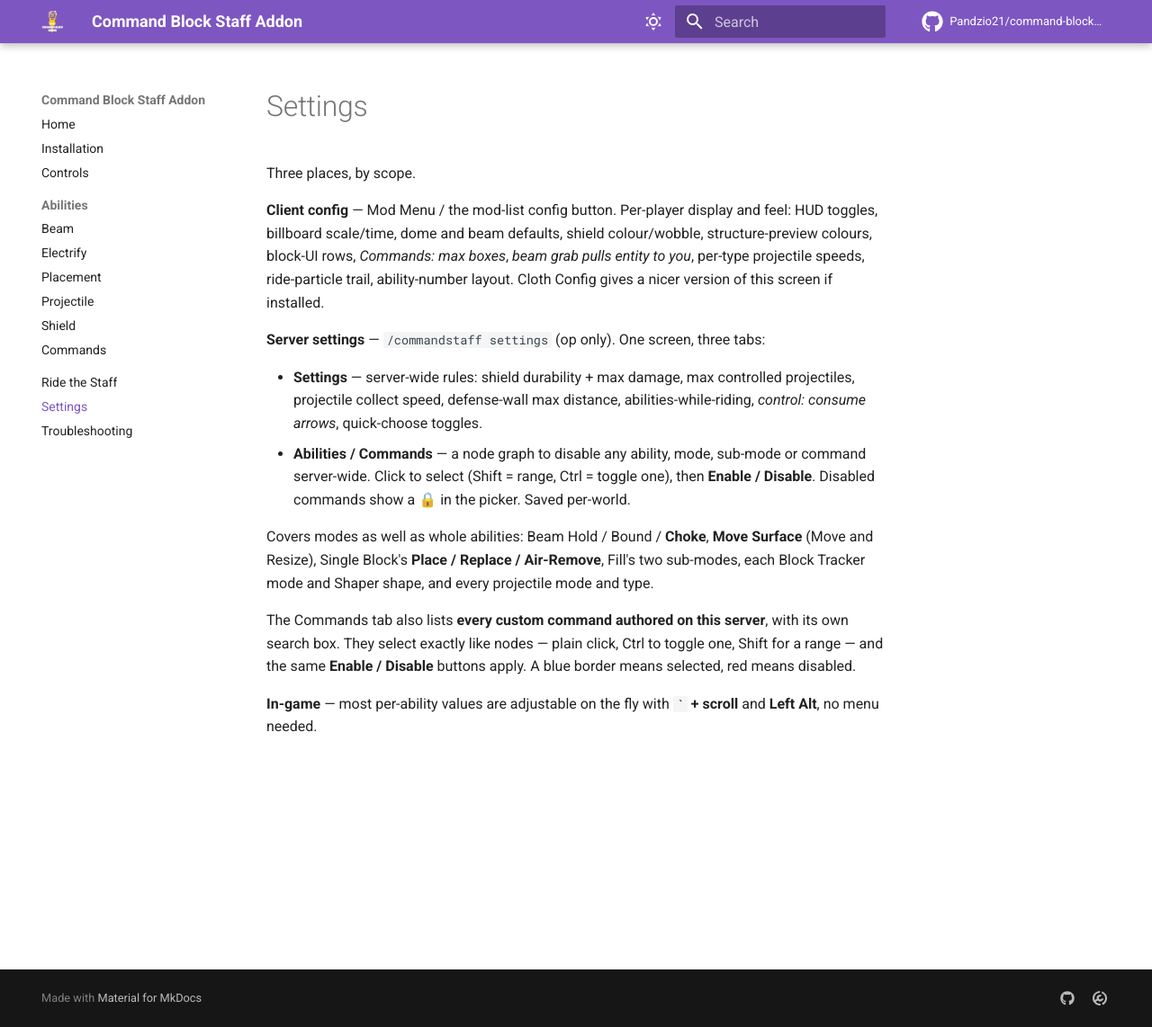
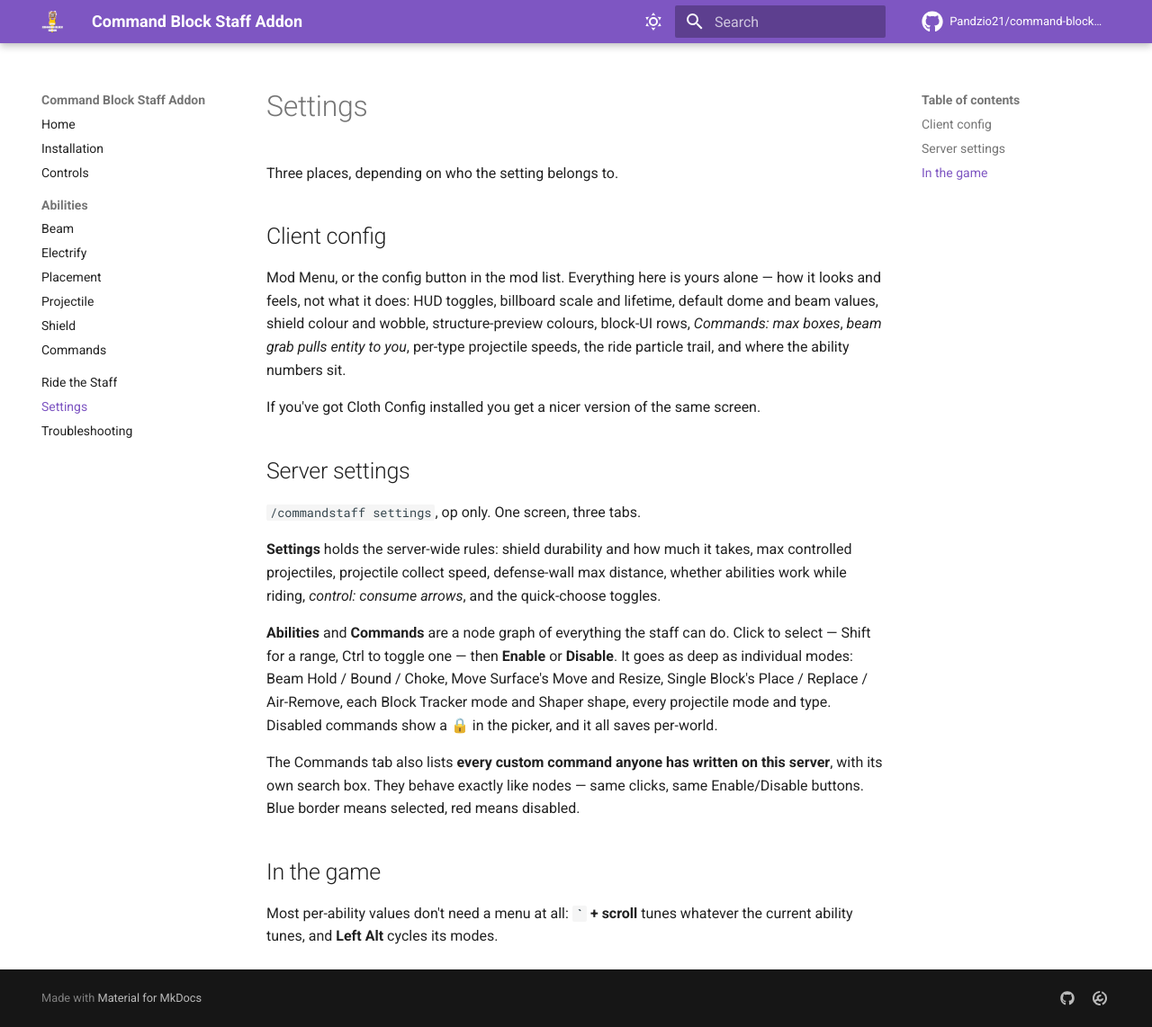
Before and after one commit to Pandzio21/command-block-staff, an MkDocs documentation site: the page built from docs/settings.md, in a window 1280 px wide and 1142 px high. Shown: the whole window at 90% size. Built offline with MkDocs 1.6.1 and Material for MkDocs 9.7.7, drawn with Linux system fonts in a browser that asks for light colours; comment, search, counter and statistics services are not loaded.

Commit message:
Same voice for installation, settings, ride, commands and FAQ
Also: left-click now destroys an active Defense Wall.

```diff
--- a/docs/settings.md
+++ b/docs/settings.md
@@ -1,28 +1,35 @@
 # Settings
 
-Three places, by scope.
+Three places, depending on who the setting belongs to.
 
-**Client config** — Mod Menu / the mod-list config button. Per-player display and feel: HUD toggles,
-billboard scale/time, dome and beam defaults, shield colour/wobble, structure-preview colours, block-UI
-rows, *Commands: max boxes*, *beam grab pulls entity to you*, per-type projectile speeds, ride-particle
-trail, ability-number layout. Cloth Config gives a nicer version of this screen if installed.
+## Client config
 
-**Server settings** — `/commandstaff settings` (op only). One screen, three tabs:
+Mod Menu, or the config button in the mod list. Everything here is yours alone — how it looks and feels,
+not what it does: HUD toggles, billboard scale and lifetime, default dome and beam values, shield colour
+and wobble, structure-preview colours, block-UI rows, *Commands: max boxes*, *beam grab pulls entity to
+you*, per-type projectile speeds, the ride particle trail, and where the ability numbers sit.
 
-- **Settings** — server-wide rules: shield durability + max damage, max controlled projectiles, projectile
-  collect speed, defense-wall max distance, abilities-while-riding, *control: consume arrows*, quick-choose
-  toggles.
-- **Abilities / Commands** — a node graph to disable any ability, mode, sub-mode or command server-wide.
-  Click to select (Shift = range, Ctrl = toggle one), then **Enable / Disable**. Disabled commands show a 🔒
-  in the picker. Saved per-world.
+If you've got Cloth Config installed you get a nicer version of the same screen.
 
-  Covers modes as well as whole abilities: Beam Hold / Bound / **Choke**, **Move Surface** (Move and
-  Resize), Single Block's **Place / Replace / Air-Remove**, Fill's two sub-modes, each Block Tracker mode
-  and Shaper shape, and every projectile mode and type.
+## Server settings
 
-  The Commands tab also lists **every custom command authored on this server**, with its own search box.
-  They select exactly like nodes — plain click, Ctrl to toggle one, Shift for a range — and the same
-  **Enable / Disable** buttons apply. A blue border means selected, red means disabled.
+`/commandstaff settings`, op only. One screen, three tabs.
 
-**In-game** — most per-ability values are adjustable on the fly with **`` ` `` + scroll** and **Left Alt**,
-no menu needed.
+**Settings** holds the server-wide rules: shield durability and how much it takes, max controlled
+projectiles, projectile collect speed, defense-wall max distance, whether abilities work while riding,
+*control: consume arrows*, and the quick-choose toggles.
+
+**Abilities** and **Commands** are a node graph of everything the staff can do. Click to select — Shift for
+a range, Ctrl to toggle one — then **Enable** or **Disable**. It goes as deep as individual modes: Beam
+Hold / Bound / Choke, Move Surface's Move and Resize, Single Block's Place / Replace / Air-Remove, each
+Block Tracker mode and Shaper shape, every projectile mode and type. Disabled commands show a 🔒 in the
+picker, and it all saves per-world.
+
+The Commands tab also lists **every custom command anyone has written on this server**, with its own search
+box. They behave exactly like nodes — same clicks, same Enable/Disable buttons. Blue border means selected,
+red means disabled.
+
+## In the game
+
+Most per-ability values don't need a menu at all: **`` ` `` + scroll** tunes whatever the current ability
+tunes, and **Left Alt** cycles its modes.
```
Also changed, not shown: docs/abilities/commands.md (+8 -7 lines), docs/abilities/placement.md (+3 -3 lines), docs/faq.md (+23 -20 lines), docs/installation.md (+20 -16 lines), docs/ride.md (+10 -9 lines).
